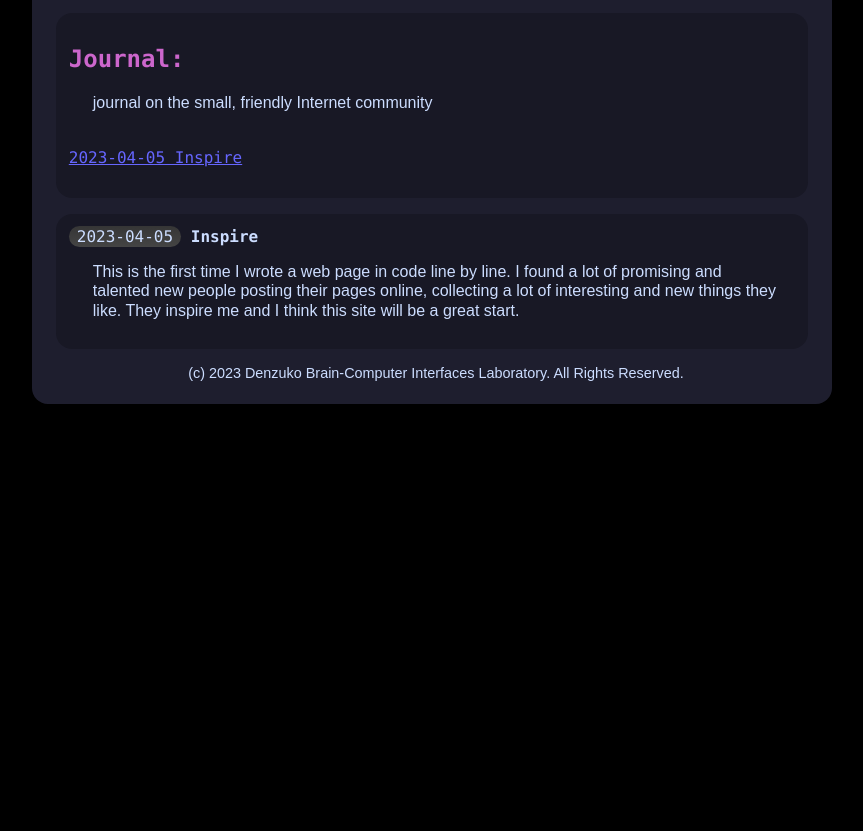
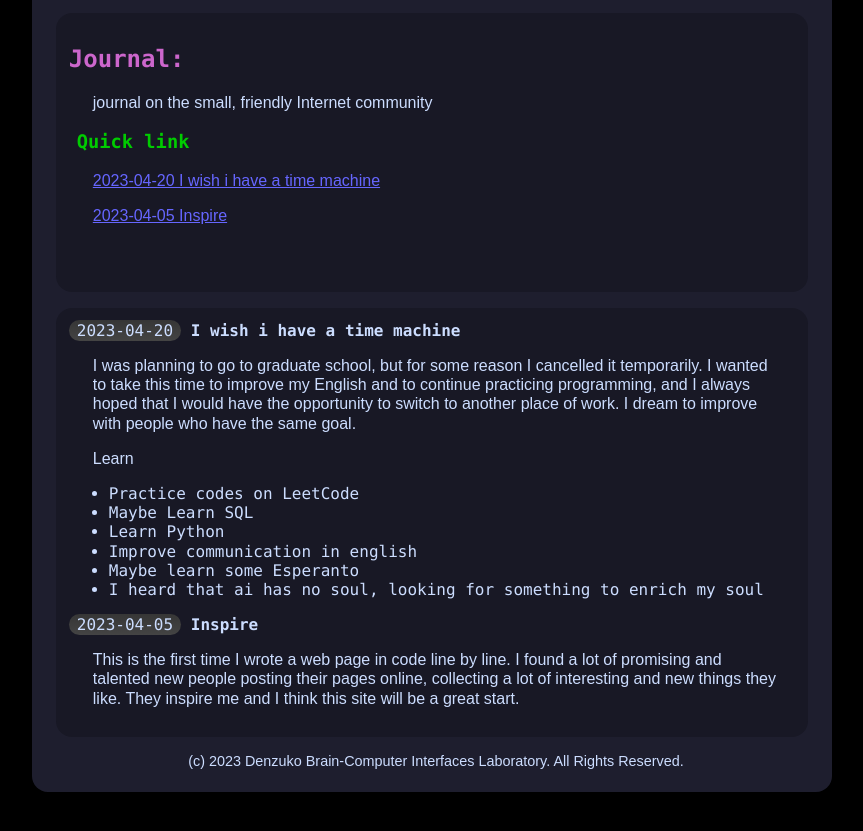
Before and after one commit to sibuting921/sibuting-website, a plain HTML site: page journal.html in a window 1280 px wide. Shown: the part 99-930 px from the top of the page, without its empty margins (208-1071 px from the left). Before the commit the page ends 800 px from the top, so only its background shows below. Drawn offline with Linux system fonts and the light colour scheme.

Commit message:
update blog, add chat box to index page

```diff
--- a/journal.html
+++ b/journal.html
@@ -23,18 +23,35 @@
     <article>
         <h2>Journal:</h2>
         <p>journal on the small, friendly Internet community</p>
-        <br>
-        <a href="./journal.html#2023-04-05" title="Go to Journal 2023-04-05">2023-04-05 Inspire</a>
+        <h3>Quick link</h3>
+        <p><a href="./journal.html#2023-04-20" title="Go to Journal 2023-04-20">2023-04-20 I wish i have a time machine</a></p>
+        <p><a href="./journal.html#2023-04-05" title="Go to Journal 2023-04-05">2023-04-05 Inspire</a></p>
         <br><br>
     </article>
     <article>
+        <time id="2023-04-20">2023-04-20</time><b> I wish i have a time machine</b>
+        <p>
+            I was planning to go to graduate school, but for some reason I cancelled it temporarily.
+            I wanted to take this time to improve my English and to continue practicing programming,
+            and I always hoped that I would have the opportunity to switch to another place of work.
+            I dream to improve with people who have the same goal.
+        </p>
+        <p>Learn</p>
+        <ul>
+            <li>Practice codes on LeetCode</li>
+            <li>Maybe Learn SQL</li>
+            <li>Learn Python</li>
+            <li>Improve communication in english</li>
+            <li>Maybe learn some Esperanto</li>
+            <li>I heard that ai has no soul, looking for something to enrich my soul</li>
+        </ul>
+
         <time id="2023-04-05">2023-04-05</time><b> Inspire</b>
         <p>
             This is the first time I wrote a web page in code line by line.
             I found a lot of promising and talented new people posting their pages online, collecting a lot of interesting and new things they like.
             They inspire me and I think this site will be a great start.
         </p>
-
 
     </article>
     <footer>
```
Also changed, not shown: about.html (+1 -0 lines), collection.html (+8 -0 lines), index.html (+16 -8 lines).
